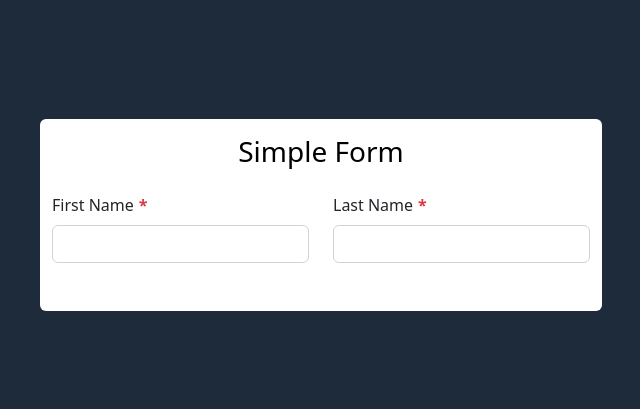
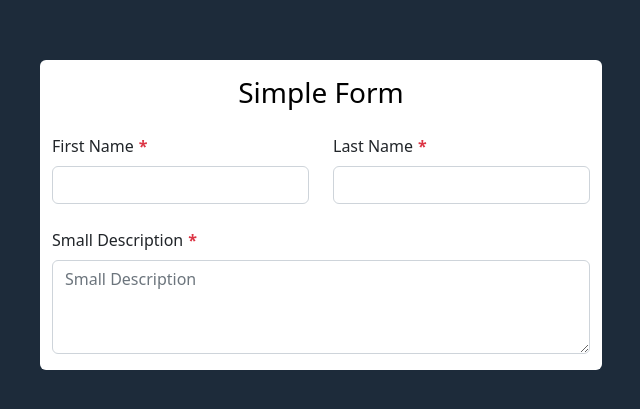
Before and after one commit to zhengyelau/ReactInputForm, a React (Create React App) app: page / in a window 1280 px wide. Shown: the part 185-594 px from the top of the page, without its empty margins (319-959 px from the left). Built offline with nearby package versions, Linux system fonts and the light colour scheme.

Commit message:
Textarea component

```diff
--- a/src/App.js
+++ b/src/App.js
@@ -6,6 +6,7 @@ import { Row, Col, Container } from "react-bootstrap";
 
 // import component
 import Input from "./components/Input/Input";
+import Textarea from "./components/Textarea/Textarea";
 
 // import style
 import "./sass/App.scss";
@@ -47,6 +48,17 @@ function App() {
                 />
               </Col>
             </Row>
+
+            <Row className="pt-4">
+              <Col lg={12} md={12} sm={12}>
+                <Textarea
+                  name="small_description"
+                  placeholder="Small Description"
+                  label="Small Description"
+                  required
+                />
+              </Col>
+            </Row>
           </form>
         </FormProvider>
       </Container>
--- /dev/null
+++ b/src/components/Textarea/Textarea.js
@@ -0,0 +1,38 @@
+import React from "react";
+import { Form } from "react-bootstrap";
+import { useFormContext } from "react-hook-form";
+
+// textarea component use for small desciprtion field
+const Textarea = function ({ label, name, required, errorMsg, ...props }) {
+  const {
+    register,
+    formState: { errors },
+  } = useFormContext();
+
+  function constructErrorName() {
+    let n = name.split(/[[.]+/).join(",").split(/]|,/);
+    n = n.filter((each) => each.length > 0);
+    return errors?.[n[0]]?.[n[1]]?.[n[2]];
+  }
+
+  const errorClass = required && constructErrorName() ? "is-invalid" : "";
+
+  return (
+    <>
+      <div className={`label text-left pb-2 ${required ? "required" : ""}`}>{label}</div>
+      <Form.Control
+        as="textarea"
+        {...register(name, { required })}
+        className={`${errorClass} h-100`}
+        {...props}
+      />
+      {errors?.[name] ? (
+        <div className={`d-block invalid-feedback text-left ${errorClass}`}>
+          This is required field
+        </div>
+      ) : null}
+    </>
+  );
+};
+
+export default Textarea;
```
